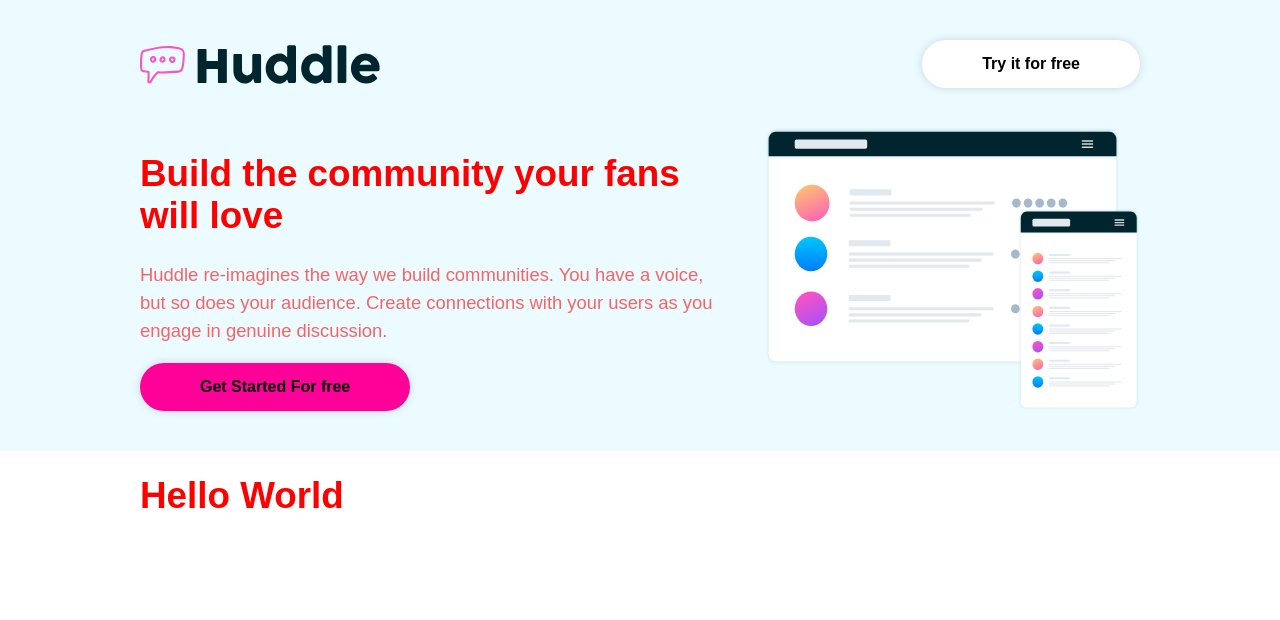
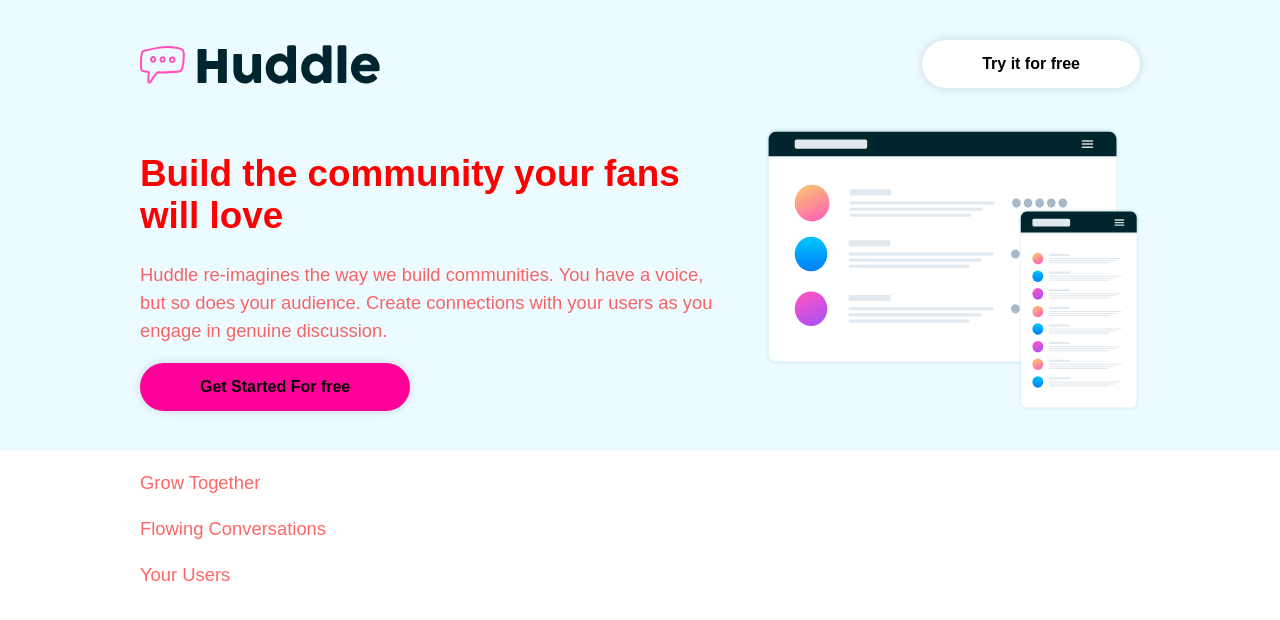
Before and after one commit to Martin2251/styled-comp, a React (Create React App) app: page / in a window 1280 px wide. Shown: the top 620 px of the page. Built offline with nearby package versions, Linux system fonts and the light colour scheme.

Commit message:
so far before card component

```diff
--- a/src/App.js
+++ b/src/App.js
@@ -2,6 +2,7 @@
 import Header from "./components/Header";
 import { ThemeProvider } from 'styled-components'
 import GlobalStyles from "./components/styles/Global";
+import content from "./content";
 
 const theme = {
   colors: {
@@ -19,7 +20,9 @@
       <GlobalStyles  />
       <Header  />
       <Container>
-      <h1>Hello World</h1>
+     {content.map((item,index) =>
+     <p>{item.title}</p>
+     )}
       </Container>
       </>
       </ThemeProvider>
--- a/src/components/styles/Flex.styled.js
+++ b/src/components/styles/Flex.styled.js
@@ -13,6 +13,7 @@
 
 @media(max-width: ${({theme}) => theme.mobile}){
     flex-direction: column;
+    text-align:center;
 }
 
 `
--- a/src/components/styles/Header.styled.js
+++ b/src/components/styles/Header.styled.js
@@ -31,6 +31,9 @@
 width: 375px;
 margin-left: 40px;
 
+@media(max-width: ${({theme}) => theme.mobile}){
+  margin: 40px 0 30px;
+}
 
 
 `
--- /dev/null
+++ b/src/content.js
@@ -0,0 +1,22 @@
+const content = [
+    {
+      id: 1,
+      title: 'Grow Together',
+      body: 'Generate meaningful discussions with your audience and build a strong, loyal community. Think of the insightful conversations you miss out on with a feedback form.',
+      image: 'illustration-grow-together.svg',
+    },
+    {
+      id: 2,
+      title: 'Flowing Conversations',
+      body: "You wouldn't paginate a conversation in real life, so why do it online? Our threads have just-in-time loading for a more natural flow.",
+      image: 'illustration-flowing-conversation.svg',
+    },
+    {
+      id: 3,
+      title: 'Your Users',
+      body: "It takes no time at all to integrate Huddle with your app's authentication solution. This means, once signed in to your app, your users can start chatting immediately.",
+      image: 'illustration-your-users.svg',
+    },
+  ]
+
+  export default content
```
Also changed, not shown: src/components/Card.js (added).
